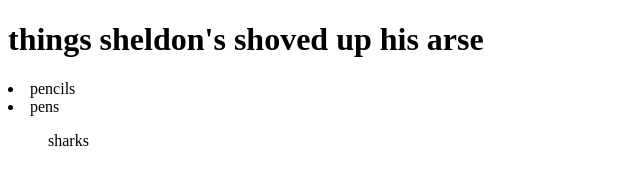
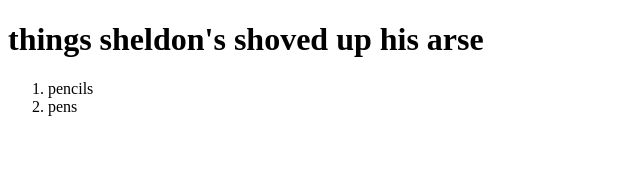
Before and after one commit to hevanli/Project, a plain HTML site: page index.html in a window 1280 px wide. Shown: the whole page, without its empty margins (0-640 px from the left). Drawn offline with Linux system fonts and the light colour scheme.

Commit message:
Update index.html

```diff
--- a/index.html
+++ b/index.html
@@ -4,8 +4,8 @@
 </head>
 <body>
   <h1>things sheldon's shoved up his arse</h1>
-
-  <li>pencils</li>
-  <li>pens</li>
-  <ul>sharks</ul>
+  <ol>
+    <li>pencils</li>
+    <li>pens</li>
+  </ol>
 </body>
```
